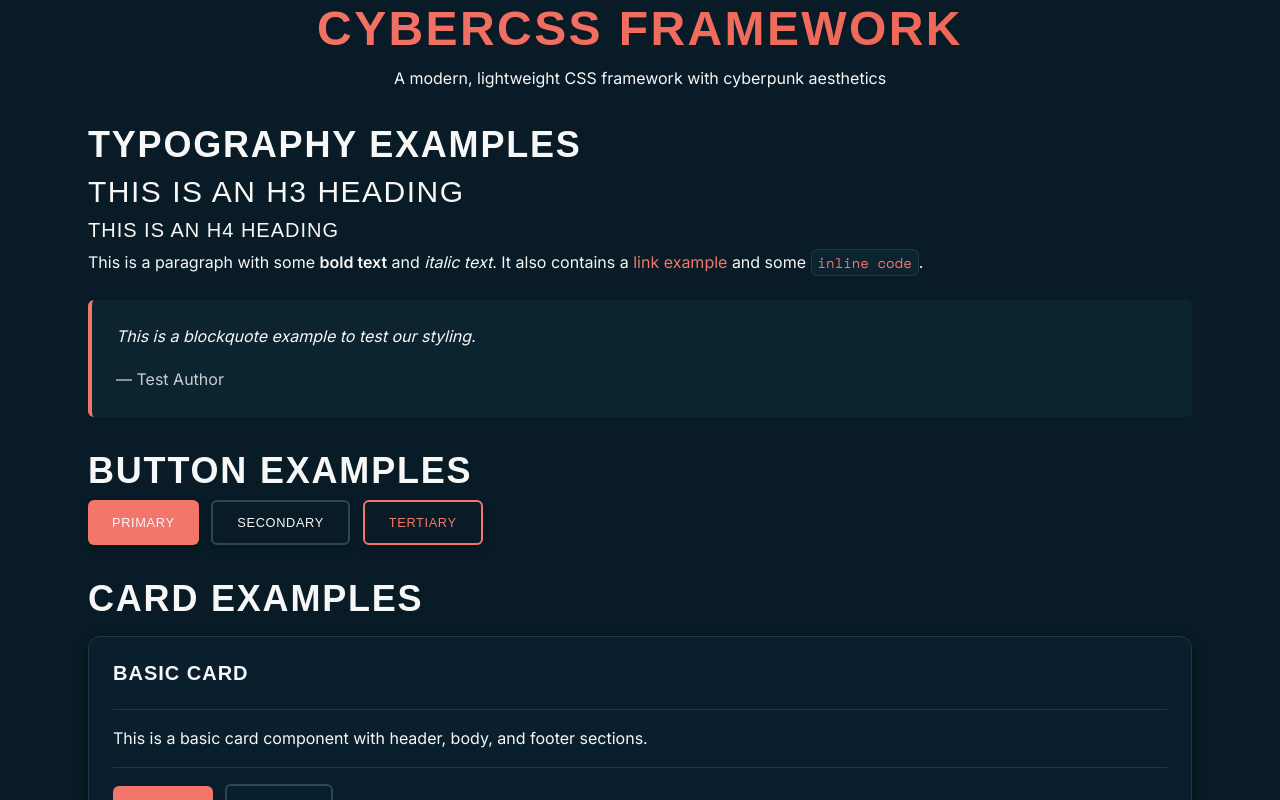
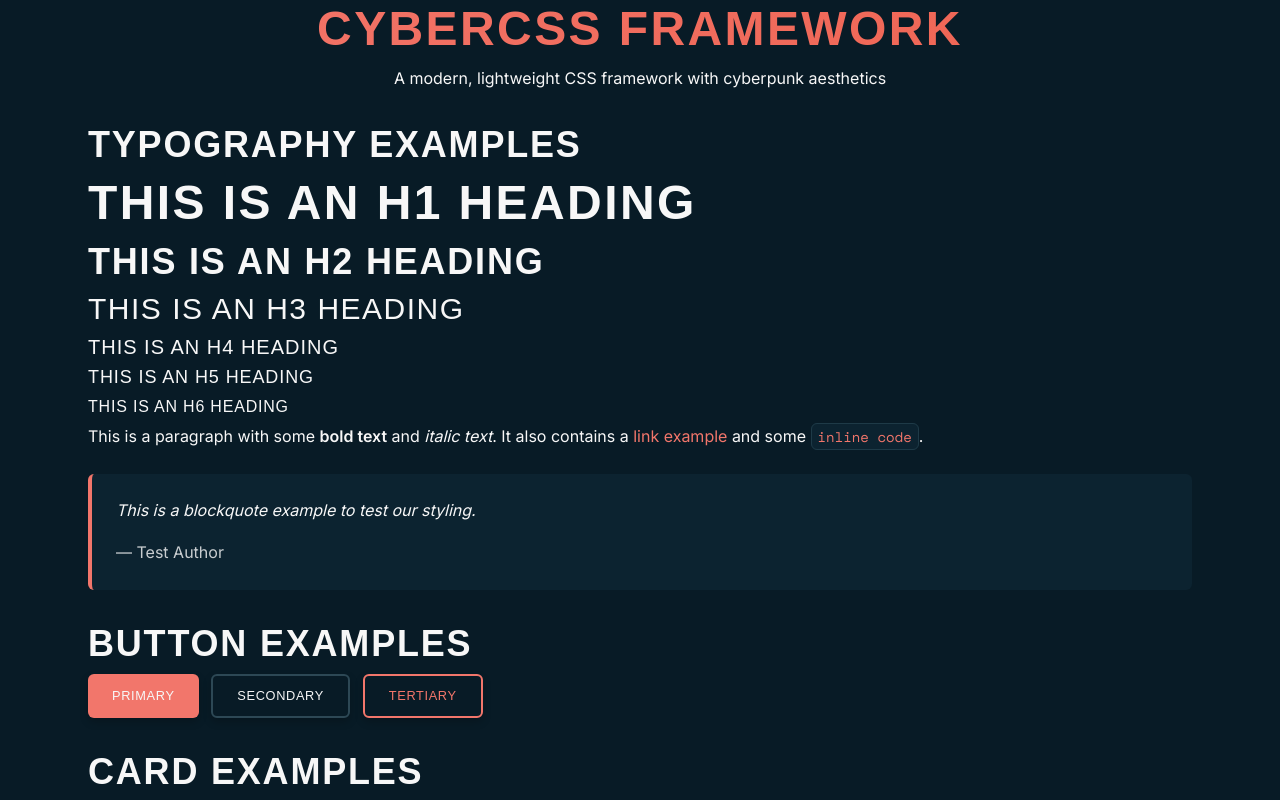
Before and after one commit to Atlis-Ky/CyberCSS-v1, a React (Vite) app: page / in a window 1280 px wide. Shown: the top 800 px of the page. Built offline with nearby package versions, Linux system fonts and the light colour scheme; a web font is replaced by a local one.

Commit message:
typography updated

```diff
--- a/src/components/DemoList.jsx
+++ b/src/components/DemoList.jsx
@@ -13,8 +13,12 @@ const DemoList = () => {
         {/* Typography */}
         <section className="mb-4">
           <h2>Typography Examples</h2>
+          <h1>This is an H1 heading</h1>
+          <h2>This is an H2 heading</h2>
           <h3>This is an H3 heading</h3>
           <h4>This is an H4 heading</h4>
+          <h5>This is an H5 heading</h5>
+          <h6>This is an H6 heading</h6>
           <p>
             This is a paragraph with some <strong>bold text</strong> and{" "}
             <em>italic text</em>. It also contains a{" "}
```
Also changed, not shown: src/styles/NavBar.css (added).
